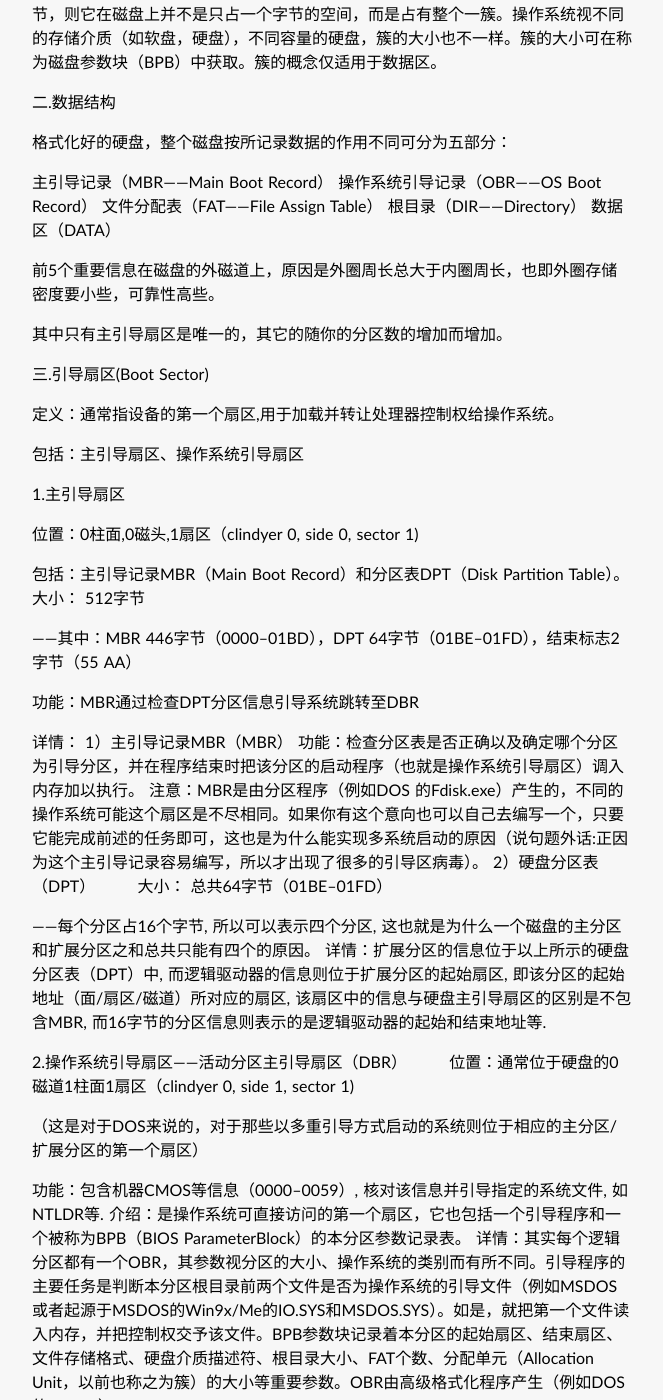
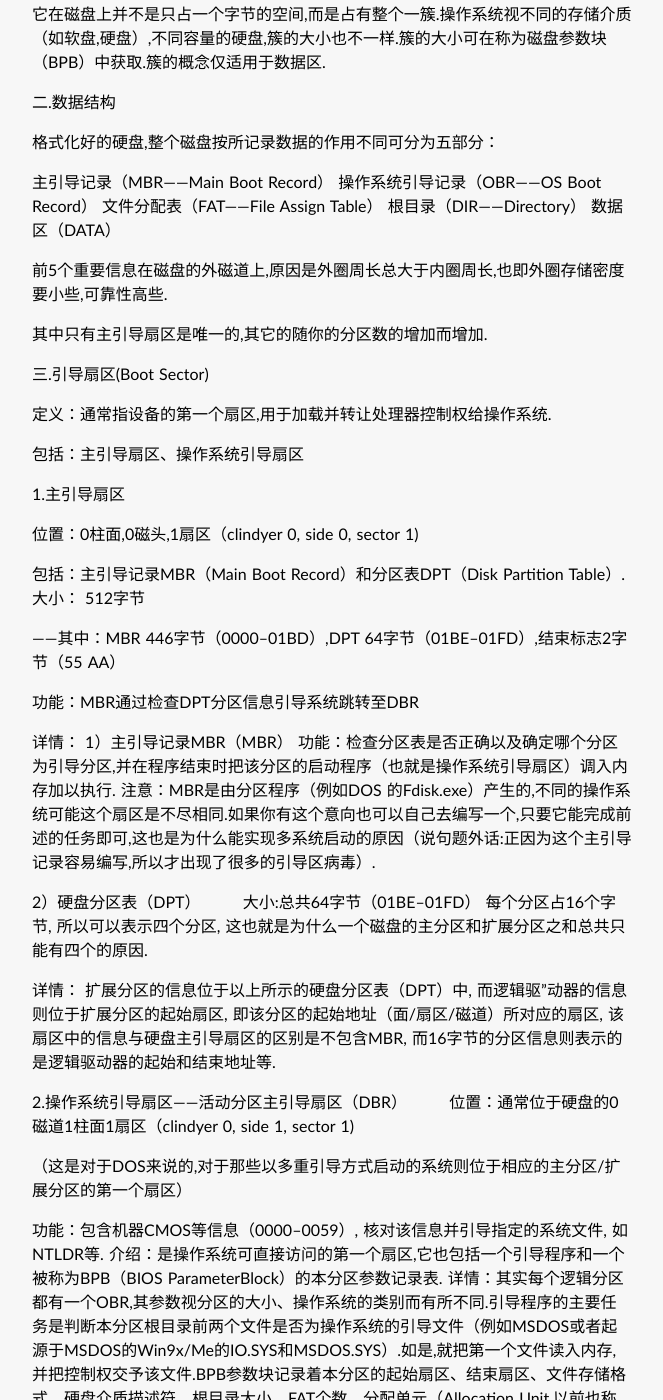
Before and after one commit to hopehook/HopeHook.com, a Jekyll site: the page built from _posts/2015-07-25-HardDisk.md, in a window 1280 px wide and 1400 px high, scrolled down 497 px. Shown: the whole window, without its empty margins (308-971 px from the left). Built offline with Jekyll 4.4.1, drawn with Linux system fonts in a browser that asks for light colours; some web fonts are replaced; Markdown is read by kramdown in place of the engine named in the settings; comment, search, counter and statistics services are not loaded; some of the changed text lies outside the part shown.

Commit message:
Update 2015-07-25-HardDisk.md

```diff
--- a/_posts/2015-07-25-HardDisk.md
+++ b/_posts/2015-07-25-HardDisk.md
@@ -9,36 +9,36 @@ tags: 硬盘
 
 一.物理结构
 
-1.磁道，扇区，柱面和磁头数
+1.磁道,扇区,柱面和磁头数
 
-硬盘最基本的组成部分是由坚硬金属材料制成的涂以磁性介质的盘片，不同容量硬盘的盘片数不等。每个盘片有两面，都可记录信息。盘片被分成许多扇形的区域，每个区域叫一个扇区，每个扇区可存储128×2的N次方（N=0.1.2.3）字节信息。
+硬盘最基本的组成部分是由坚硬金属材料制成的涂以磁性介质的盘片,不同容量硬盘的盘片数不等.每个盘片有两面,都可记录信息.盘片被分成许多扇形的区域,每个区域叫一个扇区,每个扇区可存储128×2的N次方（N=0.1.2.3）字节信息.
 
-在DOS中每扇区是128×2的2次方=512字节，盘片表面上以盘片中心为圆心，不同半径的同心圆称为磁道。硬盘中，不同盘片相同半径的磁道所组成的圆柱称为柱面。磁道与柱面都是表示不同半径的圆，在许多场合，磁道和柱面可以互换使用，我们知道，每个磁盘有两个面，每个面都有一个磁头，习惯用磁头号来区分。扇区，磁道（或柱面）和磁头数构成了硬盘结构的基本参数，由这些参数可以得到硬盘的容量，
+在DOS中每扇区是128×2的2次方=512字节,盘片表面上以盘片中心为圆心,不同半径的同心圆称为磁道.硬盘中,不同盘片相同半径的磁道所组成的圆柱称为柱面.磁道与柱面都是表示不同半径的圆,在许多场合,磁道和柱面可以互换使用,我们知道,每个磁盘有两个面,每个面都有一个磁头,习惯用磁头号来区分.扇区,磁道（或柱面）和磁头数构成了硬盘结构的基本参数,由这些参数可以得到硬盘的容量,
 
-计算公式为：
-存储容量=磁头数×磁道（柱面）数×每道扇区数×每扇区字节数
+ 计算公式为：
+ 存储容量=磁头数×磁道（柱面）数×每道扇区数×每扇区字节数
 
 2.簇
 
-“簇”是硬盘上存储数据进行分配的最小单位。当创建一个很小的文件时，如是一个字节，则它在磁盘上并不是只占一个字节的空间，而是占有整个一簇。操作系统视不同的存储介质（如软盘，硬盘），不同容量的硬盘，簇的大小也不一样。簇的大小可在称为磁盘参数块（BPB）中获取。簇的概念仅适用于数据区。
+"簇"是硬盘上存储数据进行分配的最小单位.当创建一个很小的文件时,如是一个字节,则它在磁盘上并不是只占一个字节的空间,而是占有整个一簇.操作系统视不同的存储介质（如软盘,硬盘）,不同容量的硬盘,簇的大小也不一样.簇的大小可在称为磁盘参数块（BPB）中获取.簇的概念仅适用于数据区.
 
 二.数据结构
 
-格式化好的硬盘，整个磁盘按所记录数据的作用不同可分为五部分：
+格式化好的硬盘,整个磁盘按所记录数据的作用不同可分为五部分：
 
-主引导记录（MBR——Main Boot Record）
-操作系统引导记录（OBR——OS Boot Record）
-文件分配表（FAT——File Assign Table）
-根目录（DIR——Directory）
-数据区（DATA）
+ 主引导记录（MBR——Main Boot Record）
+ 操作系统引导记录（OBR——OS Boot Record）
+ 文件分配表（FAT——File Assign Table）
+ 根目录（DIR——Directory）
+ 数据区（DATA）
 
-前5个重要信息在磁盘的外磁道上，原因是外圈周长总大于内圈周长，也即外圈存储密度要小些，可靠性高些。
+前5个重要信息在磁盘的外磁道上,原因是外圈周长总大于内圈周长,也即外圈存储密度要小些,可靠性高些.
 
-其中只有主引导扇区是唯一的，其它的随你的分区数的增加而增加。
+其中只有主引导扇区是唯一的,其它的随你的分区数的增加而增加.
 
 三.引导扇区(Boot Sector)
 
-定义：通常指设备的第一个扇区,用于加载并转让处理器控制权给操作系统。
+定义：通常指设备的第一个扇区,用于加载并转让处理器控制权给操作系统.
 
 包括：主引导扇区、操作系统引导扇区
 
@@ -46,30 +46,30 @@ tags: 硬盘
 
 位置：0柱面,0磁头,1扇区（clindyer 0, side 0, sector 1)
 
-包括：主引导记录MBR（Main Boot Record）和分区表DPT（Disk Partition Table）。
+包括：主引导记录MBR（Main Boot Record）和分区表DPT（Disk Partition Table）.
 大小： 512字节
 
-——其中：MBR 446字节（0000--01BD），DPT 64字节（01BE--01FD），结束标志2字节（55 AA）
+——其中：MBR 446字节（0000--01BD）,DPT 64字节（01BE--01FD）,结束标志2字节（55 AA）
 
 功能：MBR通过检查DPT分区信息引导系统跳转至DBR
 
 详情：
 1）主引导记录MBR（MBR）
-功能：检查分区表是否正确以及确定哪个分区为引导分区，并在程序结束时把该分区的启动程序（也就是操作系统引导扇区）调入内存加以执行。
-注意：MBR是由分区程序（例如DOS 的Fdisk.exe）产生的，不同的操作系统可能这个扇区是不尽相同。如果你有这个意向也可以自己去编写一个，只要它能完成前述的任务即可，这也是为什么能实现多系统启动的原因（说句题外话:正因为这个主引导记录容易编写，所以才出现了很多的引导区病毒）。
+功能：检查分区表是否正确以及确定哪个分区为引导分区,并在程序结束时把该分区的启动程序（也就是操作系统引导扇区）调入内存加以执行.
+注意：MBR是由分区程序（例如DOS 的Fdisk.exe）产生的,不同的操作系统可能这个扇区是不尽相同.如果你有这个意向也可以自己去编写一个,只要它能完成前述的任务即可,这也是为什么能实现多系统启动的原因（说句题外话:正因为这个主引导记录容易编写,所以才出现了很多的引导区病毒）.
+
 2）硬盘分区表（DPT）
-大小： 总共64字节（01BE--01FD）
+大小:总共64字节（01BE--01FD）
+每个分区占16个字节, 所以可以表示四个分区, 这也就是为什么一个磁盘的主分区和扩展分区之和总共只能有四个的原因.
 
-——每个分区占16个字节, 所以可以表示四个分区, 这也就是为什么一个磁盘的主分区和扩展分区之和总共只能有四个的原因。
-详情：扩展分区的信息位于以上所示的硬盘分区表（DPT）中, 而逻辑驱动器的信息则位于扩展分区的起始扇区, 即该分区的起始地址（面/扇区/磁道）所对应的扇区, 该扇区中的信息与硬盘主引导扇区的区别是不包含MBR, 而16字节的分区信息则表示的是逻辑驱动器的起始和结束地址等.
-
-
+详情：
+扩展分区的信息位于以上所示的硬盘分区表（DPT）中, 而逻辑驱"动器的信息则位于扩展分区的起始扇区, 即该分区的起始地址（面/扇区/磁道）所对应的扇区, 该扇区中的信息与硬盘主引导扇区的区别是不包含MBR, 而16字节的分区信息则表示的是逻辑驱动器的起始和结束地址等.
 
 2.操作系统引导扇区——活动分区主引导扇区（DBR）
 位置：通常位于硬盘的0磁道1柱面1扇区（clindyer 0, side 1, sector 1)
 
-（这是对于DOS来说的，对于那些以多重引导方式启动的系统则位于相应的主分区/扩展分区的第一个扇区）
+（这是对于DOS来说的,对于那些以多重引导方式启动的系统则位于相应的主分区/扩展分区的第一个扇区）
 
 功能：包含机器CMOS等信息（0000--0059）, 核对该信息并引导指定的系统文件, 如NTLDR等.
-介绍：是操作系统可直接访问的第一个扇区，它也包括一个引导程序和一个被称为BPB（BIOS ParameterBlock）的本分区参数记录表。
-详情：其实每个逻辑分区都有一个OBR，其参数视分区的大小、操作系统的类别而有所不同。引导程序的主要任务是判断本分区根目录前两个文件是否为操作系统的引导文件（例如MSDOS或者起源于MSDOS的Win9x/Me的IO.SYS和MSDOS.SYS）。如是，就把第一个文件读入内存，并把控制权交予该文件。BPB参数块记录着本分区的起始扇区、结束扇区、文件存储格式、硬盘介质描述符、根目录大小、FAT个数、分配单元（Allocation Unit，以前也称之为簇）的大小等重要参数。OBR由高级格式化程序产生（例如DOS 的Format）。
+介绍：是操作系统可直接访问的第一个扇区,它也包括一个引导程序和一个被称为BPB（BIOS ParameterBlock）的本分区参数记录表.
+详情：其实每个逻辑分区都有一个OBR,其参数视分区的大小、操作系统的类别而有所不同.引导程序的主要任务是判断本分区根目录前两个文件是否为操作系统的引导文件（例如MSDOS或者起源于MSDOS的Win9x/Me的IO.SYS和MSDOS.SYS）.如是,就把第一个文件读入内存,并把控制权交予该文件.BPB参数块记录着本分区的起始扇区、结束扇区、文件存储格式、硬盘介质描述符、根目录大小、FAT个数、分配单元（Allocation Unit,以前也称之为簇）的大小等重要参数.OBR由高级格式化程序产生（例如DOS 的Format）.
```
